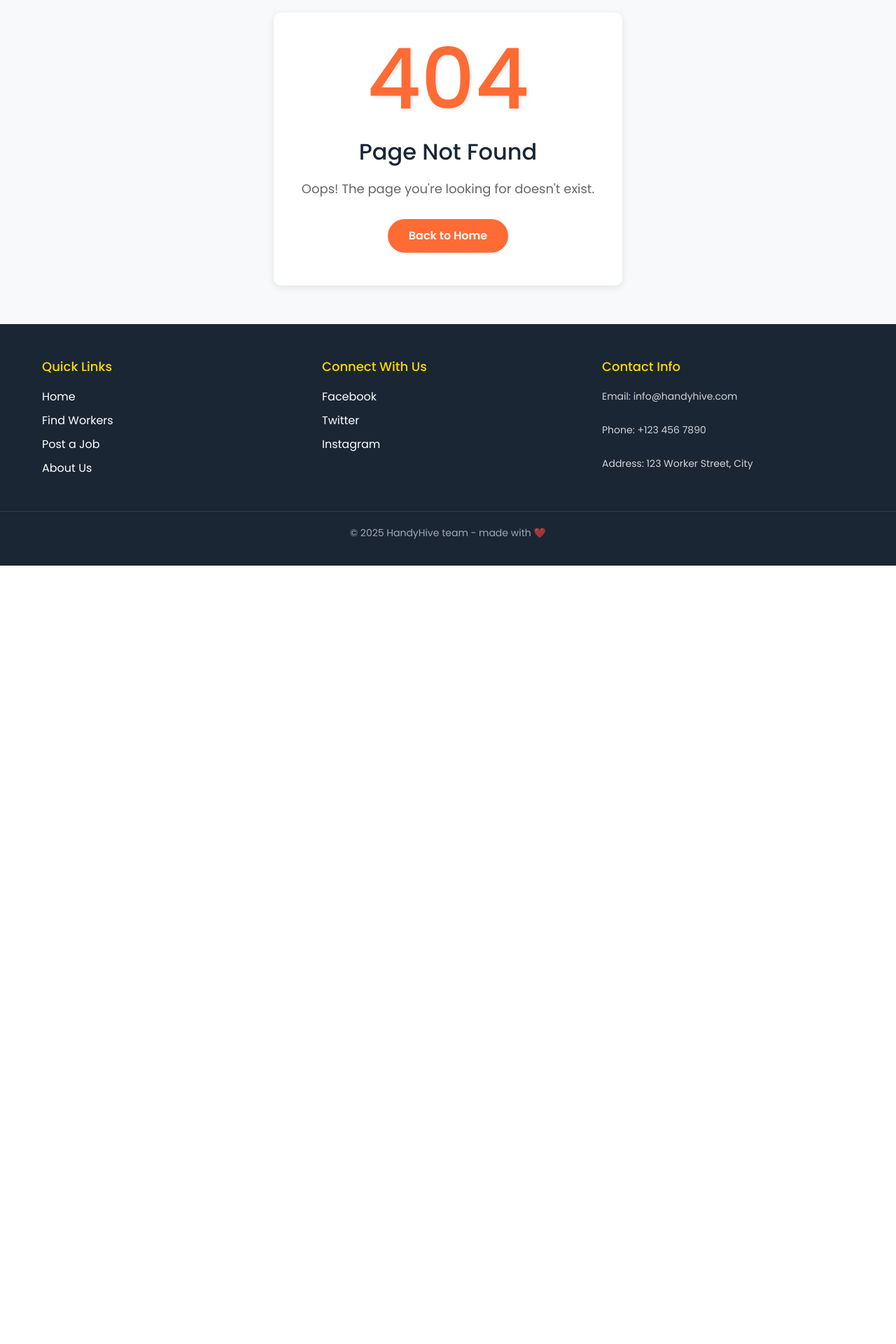
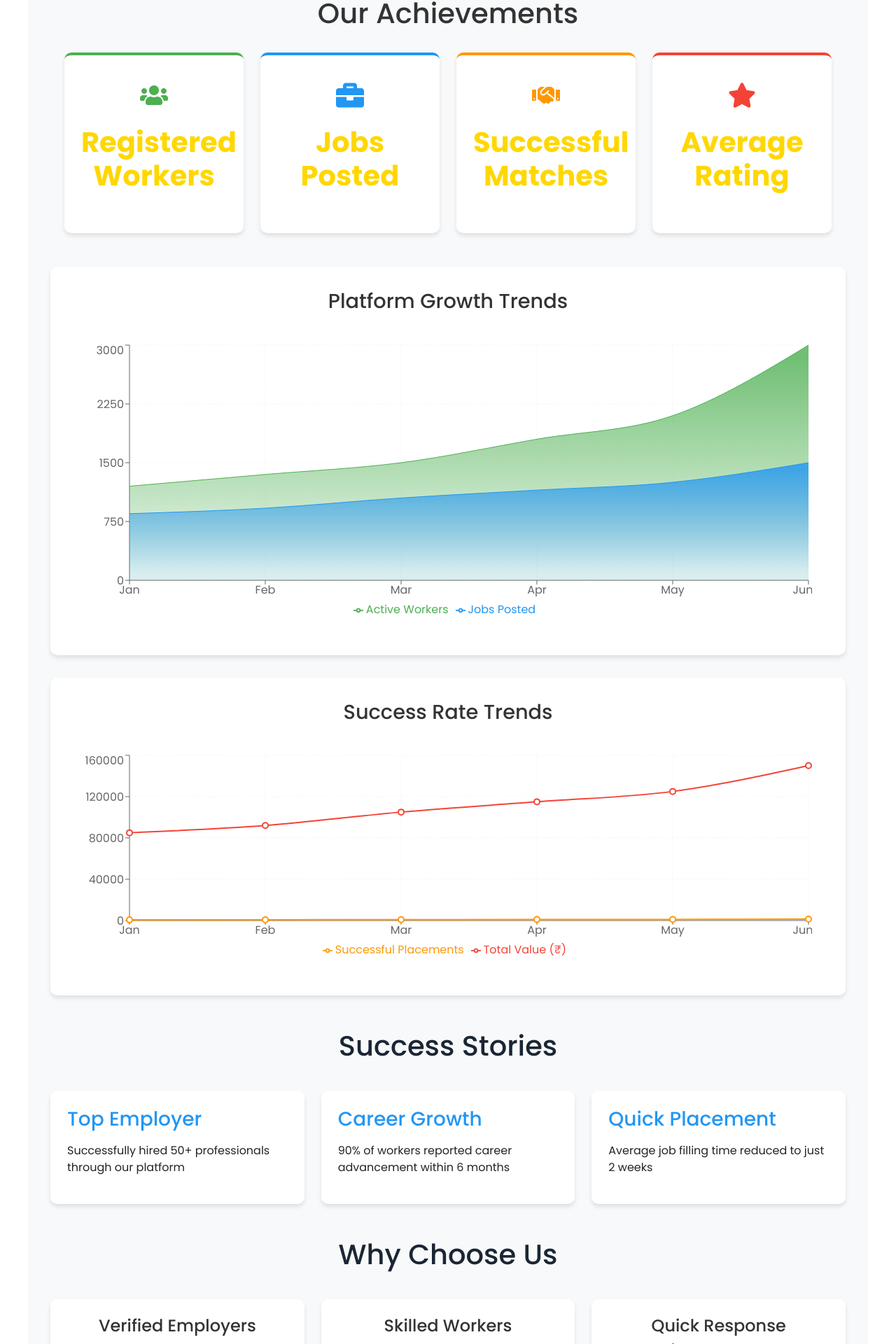
Before and after one commit to N210176/jobfinder, a React (Create React App) app: page /achievements in a window 1280 px wide. Shown: the part 105-2025 px from the top of the page at 70% size. Before the commit the page ends 913 px from the top, so only its background shows below. Built offline with nearby package versions, Linux system fonts and the light colour scheme; the HTML template or start-up script is replaced by a standard one.

Commit message:
feat: Add Achievements page and related changes

```diff
--- a/package.json
+++ b/package.json
@@ -3,8 +3,10 @@
   "version": "0.1.0",
   "private": true,
   "dependencies": {
+    "@emotion/cache": "^11.14.0",
     "@emotion/react": "^11.14.0",
     "@emotion/styled": "^11.14.0",
+    "@emotion/weak-memoize": "^0.4.0",
     "@mui/icons-material": "^5.16.14",
     "@mui/material": "5.16.14",
     "@testing-library/jest-dom": "^6.6.3",
@@ -12,11 +14,15 @@
     "@testing-library/user-event": "^14.6.1",
     "axios": "^1.7.9",
     "bootstrap": "^5.3.3",
+    "cookie": "^1.0.2",
     "react": "^18.2.0",
     "react-bootstrap": "^2.10.9",
     "react-dom": "^18.2.0",
+    "react-icons": "^5.4.0",
+    "react-router": "^7.1.5",
     "react-router-dom": "^7.1.3",
     "react-scripts": "^5.0.1",
+    "recharts": "^2.15.1",
     "web-vitals": "^4.2.4"
   },
   "scripts": {
--- a/src/App.jsx
+++ b/src/App.jsx
@@ -10,6 +10,7 @@ import Login from './pages/Auth/Login';
 import Signup from './pages/Auth/Signup';
 import About from './pages/About/About';
 import NotFound from './pages/NotFound/NotFound';
+import Achievements from './pages/Achievements/Achievements';
 import './App.css';
 
 function App() {
@@ -30,6 +31,7 @@ function App() {
             <Route path="/login" element={<Login />} />
             <Route path="/signup" element={<Signup />} />
             <Route path="/about" element={<About />} />
+            <Route path="/achievements" element={<Achievements />} />
             <Route path="*" element={<NotFound />} />
           </Routes>
         </main>
--- a/src/components/Header/Header.jsx
+++ b/src/components/Header/Header.jsx
@@ -10,6 +10,7 @@ const Header = () => {
                 <Link to="/" className="nav-link">Home</Link>
                 <Link to="/find-workers" className="nav-link">Find Workers</Link>
                 <Link to="/post-job" className="nav-link">Post a Job</Link>
+                <Link to="/achievements" className="nav-link">Achievements</Link>
                 <Link to="/About" className="nav-link">About us</Link>
             </nav>
             <div className="search-section">
--- /dev/null
+++ b/src/pages/Achievements/Achievements.css
@@ -0,0 +1,150 @@
+.achievements-container {
+  padding: 2rem;
+  max-width: 1200px;
+  margin: 0 auto;
+  background-color: #f8f9fa;
+}
+
+.achievements-container h1 {
+  text-align: center;
+  color: #333;
+  margin-bottom: 2rem;
+  font-size: 2.5rem;
+}
+
+/* Stats Grid */
+.stats-grid {
+  display: grid;
+  grid-template-columns: repeat(auto-fit, minmax(240px, 1fr));
+  gap: 1.5rem;
+  margin-bottom: 3rem;
+}
+
+.stat-card {
+  background: white;
+  padding: 1.5rem;
+  border-radius: 10px;
+  box-shadow: 0 4px 6px rgba(0, 0, 0, 0.1);
+  text-align: center;
+  border-top: 4px solid;
+  transition: transform 0.3s ease;
+}
+
+.stat-card:hover {
+  transform: translateY(-5px);
+}
+
+.stat-icon {
+  font-size: 2.5rem;
+  margin-bottom: 1rem;
+}
+
+.stat-value {
+  font-size: 1.5rem;
+  font-weight: bold;
+  margin: 0.5rem 0;
+}
+
+/* Charts Container */
+.charts-container {
+  display: flex;
+  flex-direction: column;
+  gap: 2rem;
+  margin-bottom: 3rem;
+}
+
+.chart-section {
+  background: white;
+  padding: 2rem;
+  border-radius: 10px;
+  box-shadow: 0 4px 6px rgba(0, 0, 0, 0.1);
+}
+
+.chart-section h2 {
+  color: #333;
+  margin-bottom: 1.5rem;
+  font-size: 1.8rem;
+}
+
+.chart-container {
+  margin-top: 1.5rem;
+  background: white;
+  border-radius: 8px;
+  padding: 1rem;
+}
+
+/* Custom Tooltip */
+.custom-tooltip {
+  background-color: rgba(255, 255, 255, 0.95);
+  border: 1px solid #ccc;
+  border-radius: 8px;
+  padding: 1rem;
+  box-shadow: 0 2px 4px rgba(0, 0, 0, 0.1);
+}
+
+.tooltip-label {
+  margin-bottom: 0.5rem;
+  font-weight: bold;
+  color: #333;
+}
+
+/* Success Stories */
+.stories-grid {
+  display: grid;
+  grid-template-columns: repeat(auto-fit, minmax(300px, 1fr));
+  gap: 1.5rem;
+  margin-bottom: 3rem;
+}
+
+.story-card {
+  background: white;
+  padding: 1.5rem;
+  border-radius: 10px;
+  box-shadow: 0 4px 6px rgba(0, 0, 0, 0.1);
+  transition: transform 0.3s ease;
+}
+
+.story-card:hover {
+  transform: translateY(-5px);
+}
+
+.story-card h3 {
+  color: #2196F3;
+  margin-bottom: 1rem;
+}
+
+/* Trust Indicators */
+.indicators-grid {
+  display: grid;
+  grid-template-columns: repeat(auto-fit, minmax(250px, 1fr));
+  gap: 1.5rem;
+  margin-top: 1.5rem;
+}
+
+.indicator {
+  background: white;
+  padding: 1.5rem;
+  border-radius: 10px;
+  box-shadow: 0 4px 6px rgba(0, 0, 0, 0.1);
+  text-align: center;
+}
+
+.indicator h4 {
+  color: #333;
+  margin-bottom: 0.5rem;
+}
+
+/* Responsive Design */
+@media (max-width: 768px) {
+  .achievements-container {
+    padding: 1rem;
+  }
+
+  .stats-grid {
+    grid-template-columns: repeat(auto-fit, minmax(200px, 1fr));
+  }
+
+  .stories-grid {
+    grid-template-columns: 1fr;
+  }
+}
--- /dev/null
+++ b/src/pages/Achievements/Achievements.jsx
@@ -0,0 +1,173 @@
+import React from 'react';
+import { AreaChart, Area, LineChart, Line, XAxis, YAxis, CartesianGrid, Tooltip, Legend, ResponsiveContainer } from 'recharts';
+import { FaUsers, FaBriefcase, FaHandshake, FaStar } from 'react-icons/fa';
+import './Achievements.css';
+
+// Monthly growth data
+const growthData = [
+  { month: 'Jan', jobs: 850, workers: 1200, placements: 600, value: 85000 },
+  { month: 'Feb', jobs: 920, workers: 1350, placements: 750, value: 92000 },
+  { month: 'Mar', jobs: 1050, workers: 1500, placements: 850, value: 105000 },
+  { month: 'Apr', jobs: 1150, workers: 1800, placements: 950, value: 115000 },
+  { month: 'May', jobs: 1250, workers: 2100, placements: 1100, value: 125000 },
+  { month: 'Jun', jobs: 1500, workers: 3000, placements: 1300, value: 150000 },
+];
+
+const statistics = [
+  { id: 1, title: 'Registered Workers', value: '3,000+', icon: <FaUsers />, color: '#4CAF50' },
+  { id: 2, title: 'Jobs Posted', value: '1,500+', icon: <FaBriefcase />, color: '#2196F3' },
+  { id: 3, title: 'Successful Matches', value: '950+', icon: <FaHandshake />, color: '#FF9800' },
+  { id: 4, title: 'Average Rating', value: '4.8/5', icon: <FaStar />, color: '#F44336' },
+];
+
+const CustomTooltip = ({ active, payload, label }) => {
+  if (active && payload && payload.length) {
+    return (
+      <div className="custom-tooltip">
+        <p className="tooltip-label">{label}</p>
+        {payload.map((entry, index) => (
+          <p key={index} style={{ color: entry.color }}>
+            {entry.name}: {entry.value}
+          </p>
+        ))}
+      </div>
+    );
+  }
+  return null;
+};
+
+const Achievements = () => {
+  return (
+    <div className="achievements-container">
+      <h1>Our Achievements</h1>
+
+      {/* Stats Cards */}
+      <div className="stats-grid">
+        {statistics.map((stat) => (
+          <div className="stat-card" key={stat.id} style={{ borderColor: stat.color }}>
+            <div className="stat-icon" style={{ color: stat.color }}>{stat.icon}</div>
+            <h3>{stat.title}</h3>
+            <p className="stat-value">{stat.value}</p>
+          </div>
+        ))}
+      </div>
+
+      {/* Growth Charts */}
+      <div className="charts-container">
+        <div className="chart-section">
+          <h2>Platform Growth Trends</h2>
+          <div className="chart-container">
+            <ResponsiveContainer width="100%" height={400}>
+              <AreaChart data={growthData}>
+                <defs>
+                  <linearGradient id="colorJobs" x1="0" y1="0" x2="0" y2="1">
+                    <stop offset="5%" stopColor="#2196F3" stopOpacity={0.8}/>
+                    <stop offset="95%" stopColor="#2196F3" stopOpacity={0.1}/>
+                  </linearGradient>
+                  <linearGradient id="colorWorkers" x1="0" y1="0" x2="0" y2="1">
+                    <stop offset="5%" stopColor="#4CAF50" stopOpacity={0.8}/>
+                    <stop offset="95%" stopColor="#4CAF50" stopOpacity={0.1}/>
+                  </linearGradient>
+                </defs>
+                <CartesianGrid strokeDasharray="3 3" stroke="#f5f5f5" />
+                <XAxis dataKey="month" stroke="#666" />
+                <YAxis stroke="#666" />
+                <Tooltip content={<CustomTooltip />} />
+                <Legend />
+                <Area
+                  type="monotone"
+                  dataKey="workers"
+                  stroke="#4CAF50"
+                  fillOpacity={1}
+                  fill="url(#colorWorkers)"
+                  name="Active Workers"
+                />
+                <Area
+                  type="monotone"
+                  dataKey="jobs"
+                  stroke="#2196F3"
+                  fillOpacity={1}
+                  fill="url(#colorJobs)"
+                  name="Jobs Posted"
+                />
+              </AreaChart>
+            </ResponsiveContainer>
+          </div>
+        </div>
+
+        <div className="chart-section">
+          <h2>Success Rate Trends</h2>
+          <div className="chart-container">
+            <ResponsiveContainer width="100%" height={300}>
+              <LineChart data={growthData}>
+                <CartesianGrid strokeDasharray="3 3" stroke="#f5f5f5" />
+                <XAxis dataKey="month" stroke="#666" />
+                <YAxis stroke="#666" />
+                <Tooltip content={<CustomTooltip />} />
+                <Legend />
+                <Line
+                  type="monotone"
+                  dataKey="placements"
+                  stroke="#FF9800"
+                  strokeWidth={2}
+                  dot={{ stroke: '#FF9800', strokeWidth: 2, r: 4 }}
+                  activeDot={{ r: 6 }}
+                  name="Successful Placements"
+                />
+                <Line
+                  type="monotone"
+                  dataKey="value"
+                  stroke="#F44336"
+                  strokeWidth={2}
+                  dot={{ stroke: '#F44336', strokeWidth: 2, r: 4 }}
+                  activeDot={{ r: 6 }}
+                  name="Total Value (₹)"
+                />
+              </LineChart>
+            </ResponsiveContainer>
+          </div>
+        </div>
+      </div>
+
+      {/* Success Stories */}
+      <div className="success-stories">
+        <h2>Success Stories</h2>
+        <div className="stories-grid">
+          <div className="story-card">
+            <h3>Top Employer</h3>
+            <p>Successfully hired 50+ professionals through our platform</p>
+          </div>
+          <div className="story-card">
+            <h3>Career Growth</h3>
+            <p>90% of workers reported career advancement within 6 months</p>
+          </div>
+          <div className="story-card">
+            <h3>Quick Placement</h3>
+            <p>Average job filling time reduced to just 2 weeks</p>
+          </div>
+        </div>
+      </div>
+
+      {/* Trust Indicators */}
+      <div className="trust-indicators">
+        <h2>Why Choose Us</h2>
+        <div className="indicators-grid">
+          <div className="indicator">
+            <h4>Verified Employers</h4>
+            <p>100% verified business profiles</p>
+          </div>
+          <div className="indicator">
+            <h4>Skilled Workers</h4>
+            <p>Pre-screened talent pool</p>
+          </div>
+          <div className="indicator">
+            <h4>Quick Response</h4>
+            <p>24/7 support available</p>
+          </div>
+        </div>
+      </div>
+    </div>
+  );
+};
+
+export default Achievements;
```
Also changed, not shown: 1 other file (tests, documents, lock files or other folders).
